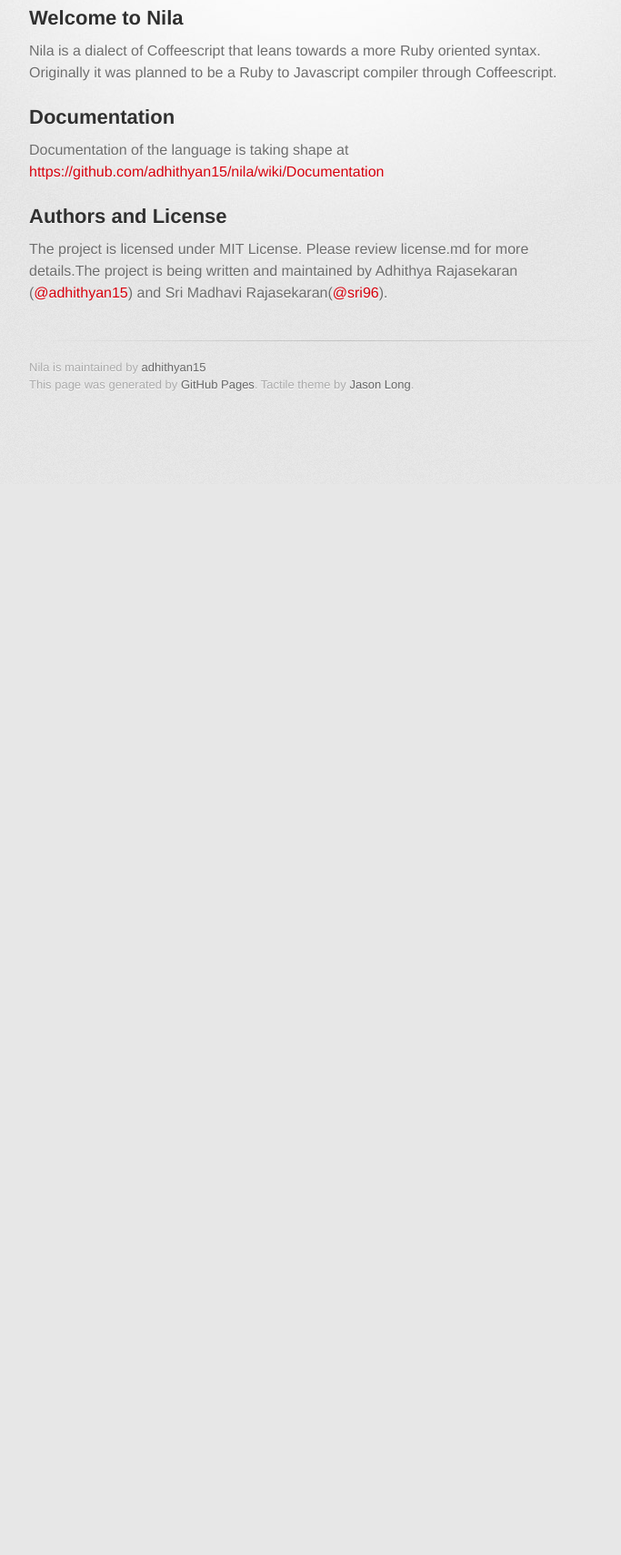
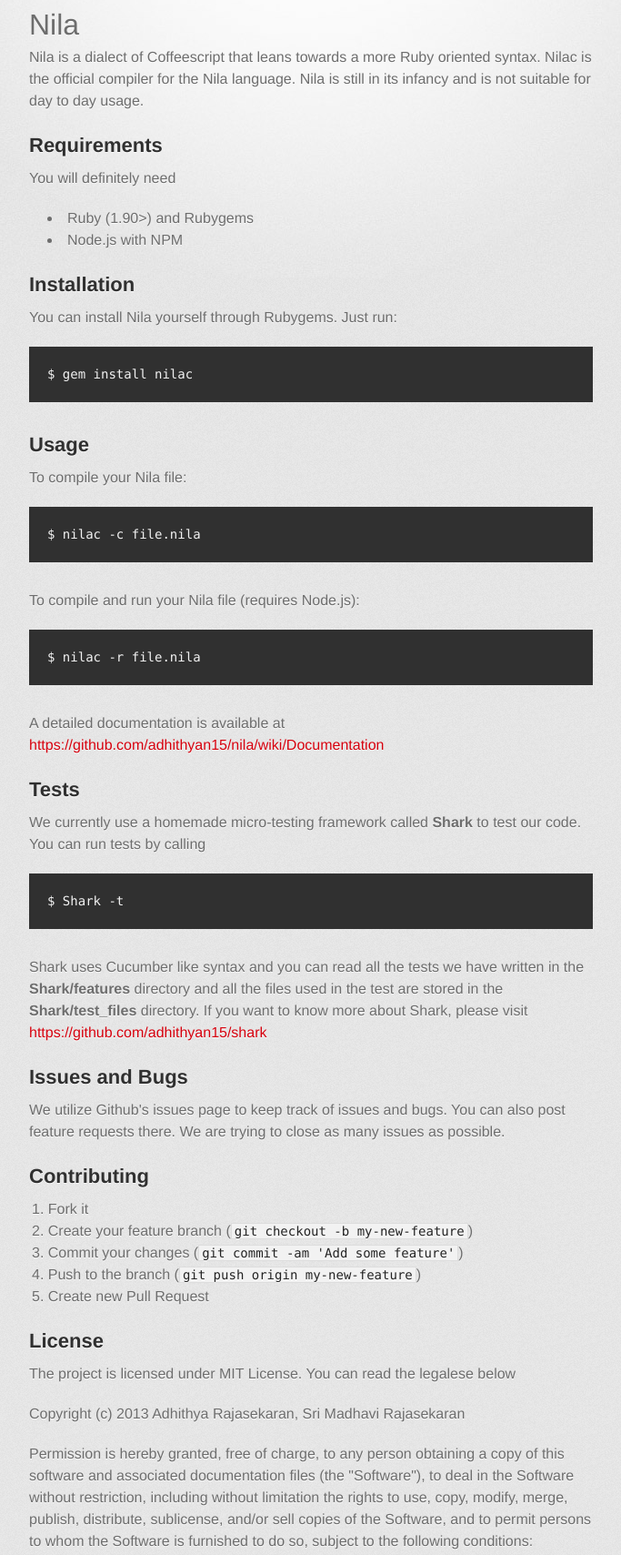
Before and after one commit to sri96/nila, a plain HTML site: page index.html in a window 1280 px wide. Shown: the part 268-1977 px from the top of the page at 91% size, without its empty margins (298-981 px from the left). Before the commit the page ends 800 px from the top, so only its background shows below. Drawn offline with Linux system fonts and the light colour scheme; a web font is replaced by a local one.

Commit message:
Create gh-pages branch via GitHub

```diff
--- a/index.html
+++ b/index.html
@@ -31,22 +31,83 @@
         <hr>
 
         <section id="main_content">
-          <h2>Welcome to Nila</h2>
+          <h1>
+<a name="nila" class="anchor" href="#nila"><span class="octicon octicon-link"></span></a>Nila</h1>
 
-<p>Nila is a dialect of Coffeescript that leans towards a more Ruby oriented syntax. Originally it was planned to be a Ruby to Javascript compiler through Coffeescript.</p>
+<p>Nila is a dialect of Coffeescript that leans towards a more Ruby oriented syntax. Nilac is the official compiler for the Nila language. Nila is still in its infancy and is not suitable for day to day usage.</p>
 
-<h2>Documentation</h2>
+<h2>
+<a name="requirements" class="anchor" href="#requirements"><span class="octicon octicon-link"></span></a>Requirements</h2>
 
-<p>Documentation of the language is taking shape at <a href="https://github.com/adhithyan15/nila/wiki/Documentation">https://github.com/adhithyan15/nila/wiki/Documentation</a></p>
+<p>You will definitely need</p>
 
-<h2>Authors and License</h2>
+<ul>
+<li>Ruby (1.90&gt;) and Rubygems</li>
+<li>Node.js with NPM </li>
+</ul><h2>
+<a name="installation" class="anchor" href="#installation"><span class="octicon octicon-link"></span></a>Installation</h2>
 
-<p>The project is licensed under MIT License. Please review license.md for more details.The project is being written and maintained by Adhithya Rajasekaran (<a href="https://github.com/adhithyan15" class="user-mention">@adhithyan15</a>) and Sri Madhavi Rajasekaran(<a href="https://github.com/sri96" class="user-mention">@sri96</a>).  </p>
+<p>You can install Nila yourself through Rubygems. Just run:</p>
+
+<pre><code>$ gem install nilac
+</code></pre>
+
+<h2>
+<a name="usage" class="anchor" href="#usage"><span class="octicon octicon-link"></span></a>Usage</h2>
+
+<p>To compile your Nila file:</p>
+
+<pre><code>$ nilac -c file.nila
+</code></pre>
+
+<p>To compile and run your Nila file (requires Node.js):</p>
+
+<pre><code>$ nilac -r file.nila
+</code></pre>
+
+<p>A detailed documentation is available at <a href="https://github.com/adhithyan15/nila/wiki/Documentation">https://github.com/adhithyan15/nila/wiki/Documentation</a></p>
+
+<h2>
+<a name="tests" class="anchor" href="#tests"><span class="octicon octicon-link"></span></a>Tests</h2>
+
+<p>We currently use a homemade micro-testing framework called <strong>Shark</strong> to test our code. You can run tests by calling</p>
+
+<pre><code>$ Shark -t
+</code></pre>
+
+<p>Shark uses Cucumber like syntax and you can read all the tests we have written in the <strong>Shark/features</strong> directory and all the files used in the test are stored in the <strong>Shark/test_files</strong> directory. If you want to know more about Shark, please visit <a href="https://github.com/adhithyan15/shark">https://github.com/adhithyan15/shark</a>  </p>
+
+<h2>
+<a name="issues-and-bugs" class="anchor" href="#issues-and-bugs"><span class="octicon octicon-link"></span></a>Issues and Bugs</h2>
+
+<p>We utilize Github's issues page to keep track of issues and bugs. You can also post feature requests there. We are trying to close as many issues as possible.</p>
+
+<h2>
+<a name="contributing" class="anchor" href="#contributing"><span class="octicon octicon-link"></span></a>Contributing</h2>
+
+<ol>
+<li>Fork it</li>
+<li>Create your feature branch (<code>git checkout -b my-new-feature</code>)</li>
+<li>Commit your changes (<code>git commit -am 'Add some feature'</code>)</li>
+<li>Push to the branch (<code>git push origin my-new-feature</code>)</li>
+<li>Create new Pull Request</li>
+</ol><h2>
+<a name="license" class="anchor" href="#license"><span class="octicon octicon-link"></span></a>License</h2>
+
+<p>The project is licensed under MIT License. You can read the legalese below</p>
+
+<p>Copyright (c) 2013 Adhithya Rajasekaran, Sri Madhavi Rajasekaran</p>
+
+<p>Permission is hereby granted, free of charge, to any person obtaining a copy of this software and associated documentation files (the "Software"), to deal in the Software without restriction, including without limitation the rights to use, copy, modify, merge, publish, distribute, sublicense, and/or sell copies of the Software, and to permit persons to whom the Software is furnished to do so, subject to the following conditions:</p>
+
+<p>The above copyright notice and this permission notice shall be included in all copies or substantial portions of the Software.</p>
+
+<p>THE SOFTWARE IS PROVIDED "AS IS", WITHOUT WARRANTY OF ANY KIND, EXPRESS OR IMPLIED, INCLUDING BUT NOT LIMITED TO THE WARRANTIES OF MERCHANTABILITY, FITNESS FOR A PARTICULAR PURPOSE AND NONINFRINGEMENT. IN NO EVENT SHALL THE AUTHORS OR COPYRIGHT HOLDERS BE LIABLE FOR ANY CLAIM, DAMAGES OR OTHER LIABILITY, WHETHER IN AN ACTION OF CONTRACT, TORT OR OTHERWISE, ARISING FROM, OUT OF OR IN CONNECTION WITH THE SOFTWARE OR THE USE OR OTHER DEALINGS IN THE SOFTWARE.</p>
         </section>
 
         <footer>
           Nila is maintained by <a href="https://github.com/adhithyan15">adhithyan15</a><br>
-          This page was generated by <a href="http://pages.github.com">GitHub Pages</a>. Tactile theme by <a href="http://twitter.com/jasonlong">Jason Long</a>.
+          This page was generated by <a href="http://pages.github.com">GitHub Pages</a>. Tactile theme by <a href="https://twitter.com/jasonlong">Jason Long</a>.
         </footer>
 
 
```
Also changed, not shown: params.json (+1 -1 lines).
